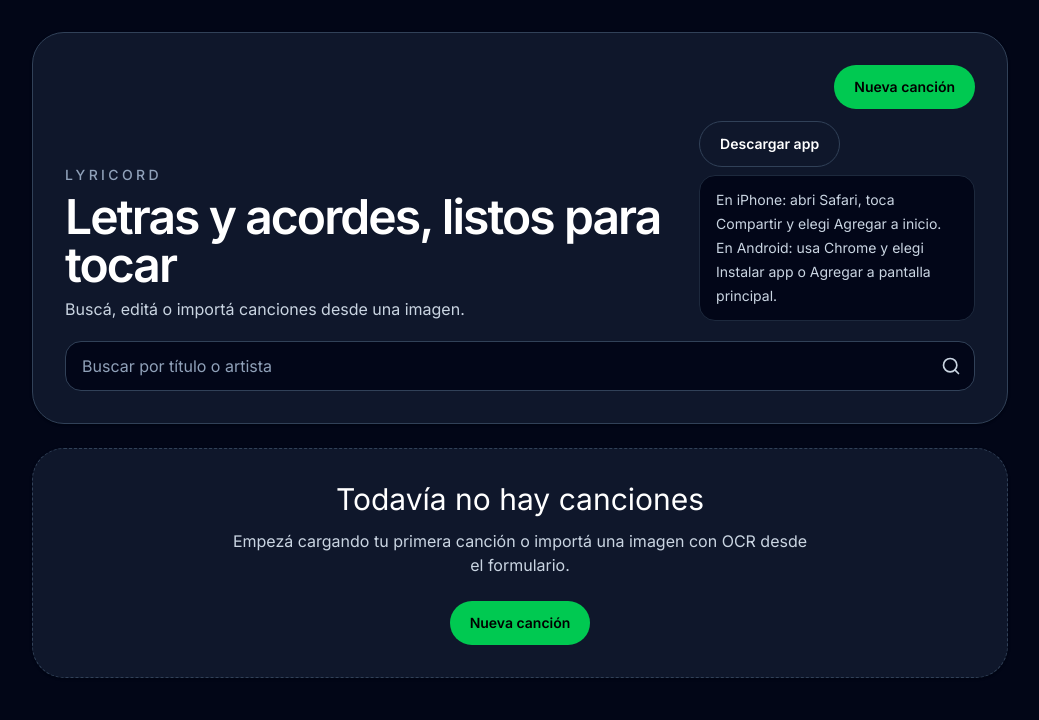
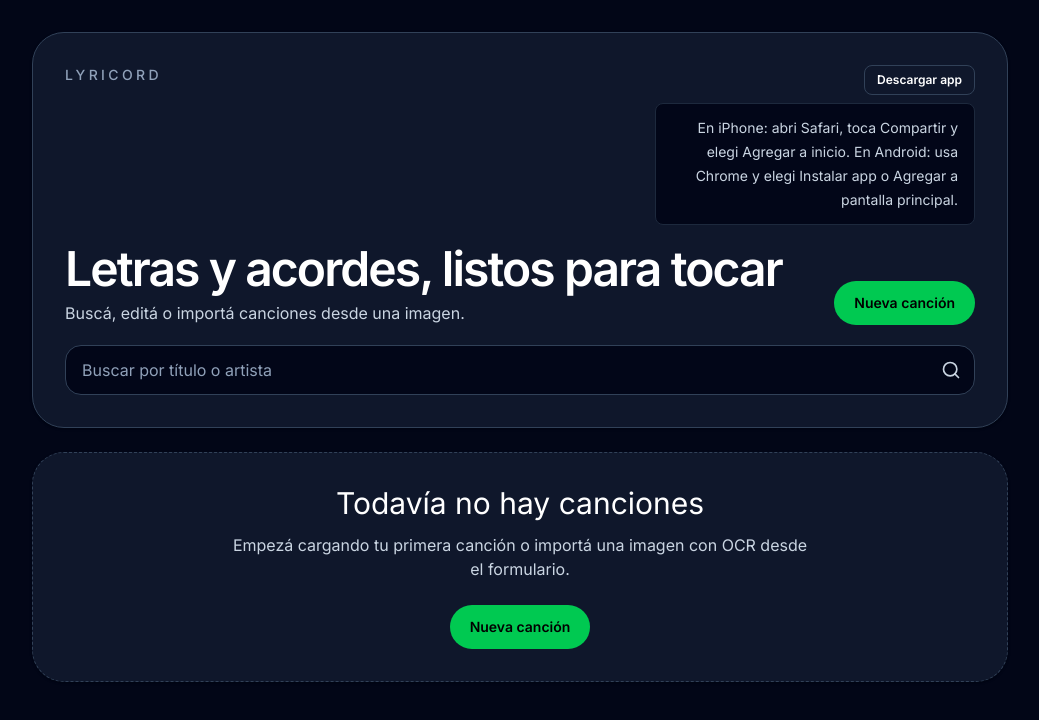
Before and after one commit to FlorenciaCasal/Lyricord, a Next.js app: page / in a window 1280 px wide. Both pictures are taken after a click on the button "Descargar app". Shown: the top 720 px of the page, without its empty margins (120-1159 px from the left). Built offline with nearby package versions, Linux system fonts and the light colour scheme; no server answers.

Commit message:
descargar movido de lugar

```diff
--- a/app/page.tsx
+++ b/app/page.tsx
@@ -21,11 +21,15 @@ export default async function Home({ searchParams }: HomePageProps) {
     <main className="mx-auto flex min-h-screen w-full max-w-5xl flex-col px-4 py-6 sm:px-6 sm:py-8">
       <section className="rounded-[2rem] border border-slate-700 bg-slate-900 p-5 shadow-sm shadow-black/20 sm:p-8">
         <div className="flex flex-col gap-5">
+          <div className="flex items-start justify-between gap-3">
+            <p className="text-sm font-medium uppercase tracking-[0.24em] text-slate-400">
+              Lyricord
+            </p>
+            <InstallAppButton />
+          </div>
+
           <div className="flex flex-col gap-4 sm:flex-row sm:items-end sm:justify-between">
             <div className="space-y-2">
-              <p className="text-sm font-medium uppercase tracking-[0.24em] text-slate-400">
-                Lyricord
-              </p>
               <h1 className="text-4xl font-semibold tracking-[-0.04em] text-white sm:text-5xl">
                 Letras y acordes, listos para tocar
               </h1>
@@ -41,7 +45,6 @@ export default async function Home({ searchParams }: HomePageProps) {
               >
                 Nueva canción
               </Link>
-              <InstallAppButton />
             </div>
           </div>
 
--- a/components/install-app-button.tsx
+++ b/components/install-app-button.tsx
@@ -71,17 +71,17 @@ export function InstallAppButton() {
   }
 
   return (
-    <div className="space-y-2">
+    <div className="flex flex-col items-end gap-2">
       <button
         type="button"
         onClick={handleInstallClick}
-        className="inline-flex w-full items-center justify-center rounded-full border border-slate-700 px-5 py-3 text-sm font-semibold text-white transition hover:border-green-400 hover:text-green-400 sm:w-auto"
+        className="inline-flex items-center justify-center rounded-lg border border-slate-700 px-3 py-1.5 text-xs font-semibold text-white transition hover:border-green-400 hover:text-green-400"
       >
         Descargar app
       </button>
 
       {showInstructions ? (
-        <p className="max-w-xs rounded-2xl border border-slate-800 bg-slate-950 px-4 py-3 text-sm leading-6 text-slate-300">
+        <p className="max-w-xs rounded-lg border border-slate-800 bg-slate-950 px-4 py-3 text-right text-sm leading-6 text-slate-300">
           En iPhone: abri Safari, toca Compartir y elegi Agregar a inicio. En
           Android: usa Chrome y elegi Instalar app o Agregar a pantalla
           principal.
```
